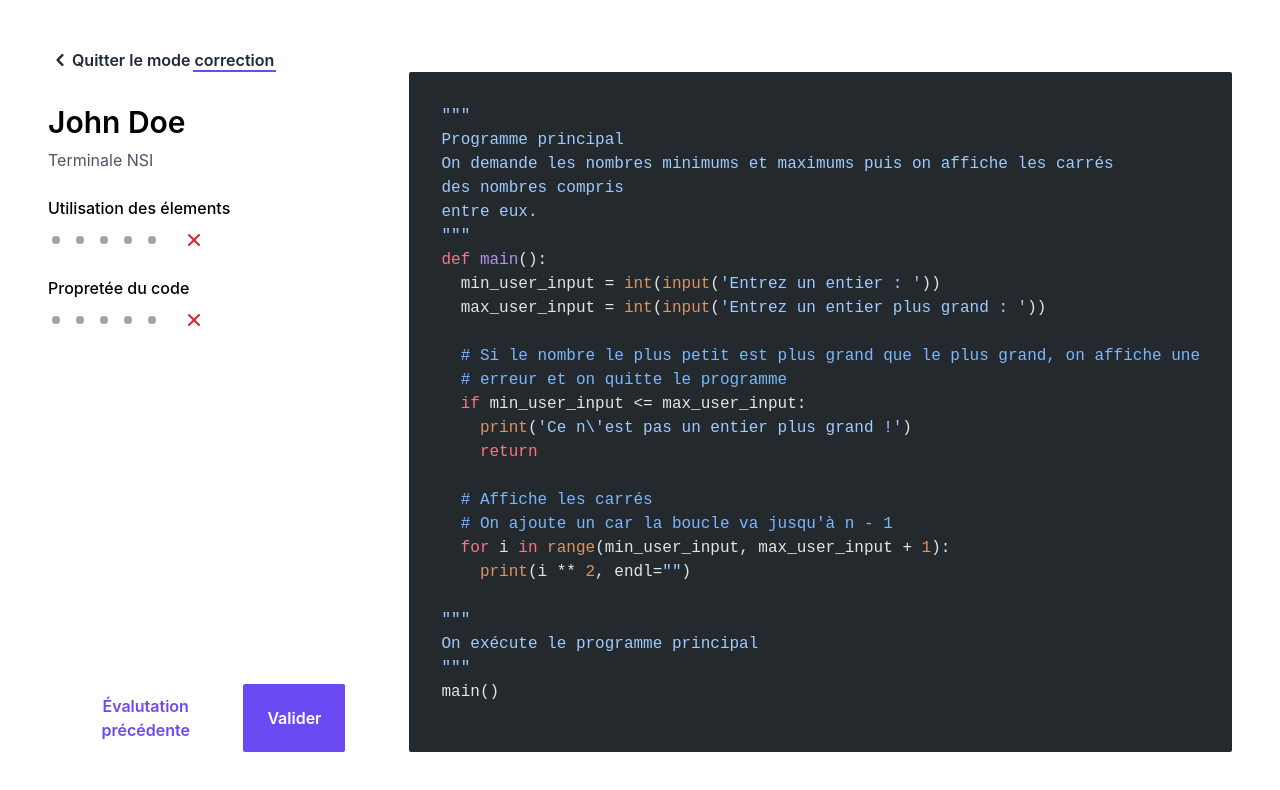
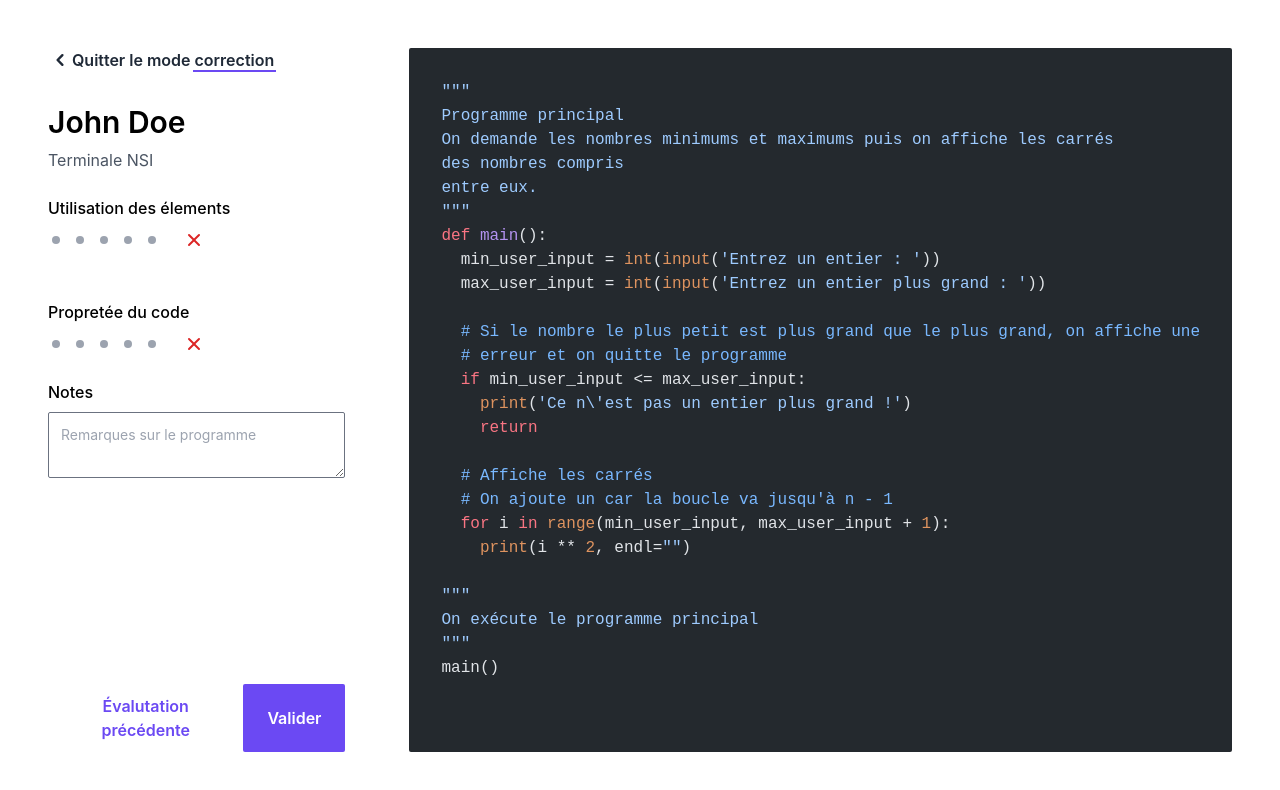
Before and after one commit to ctrl-plus-w/code-validator-client, a Next.js app: page /professor/evaluations/correction in a window 1280 px wide. Shown: the top 790 px of the page. Built offline with nearby package versions, Linux system fonts and the light colour scheme.

Commit message:
Changed the correction layout and added a textarea input

```diff
--- a/src/pages/professor/evaluations/correction.tsx
+++ b/src/pages/professor/evaluations/correction.tsx
@@ -14,12 +14,14 @@ import Container from '@module/Container';
 
 import RateInput from '@element/RateInput';
 import Button from '@element/Button';
+import Input from '@element/Input';
 import Title from '@element/Title';
 import Link from '@element/Link';
 
 const Correction = (): ReactElement => {
   const [elementUsage, setElementUsage] = useState(0);
   const [cleanCode, setCleanCode] = useState(0);
+  const [note, setNote] = useState('');
 
   const str = `"""
 Programme principal
@@ -49,20 +51,20 @@ main()
 `;
 
   return (
-    <ProfessorLayout menu={false} className="flex flex-col items-start">
-      <Link href="/professor/evaluations">
+    <ProfessorLayout menu={false} className="flex gap-16">
+      <Container className="w-2/5 " fullVertical col>
+        <Link href="/professor/evaluations" className="mb-8">
           <ChevronLeftIcon className="w-6 h-6" />
           Quitter le mode&nbsp;<span className="link-keyword">correction</span>
         </Link>
 
-      <Container className="gap-16 overflow-hidden" row full>
-        <Container className="w-2/5 pt-8" fullVertical col>
         <Title>John Doe</Title>
         <Title className="mt-2" level={3}>
           Terminale NSI
         </Title>
 
         <Container className="gap-6 mt-6" col>
+          <Container className="gap-12 flex-wrap" fullHorizontal row>
             <RateInput
               value={elementUsage}
               setValue={setElementUsage}
@@ -80,13 +82,23 @@ main()
             />
           </Container>
 
+          <Input
+            name="note"
+            label="Notes"
+            placeholder="Remarques sur le programme"
+            value={note}
+            setValue={setNote}
+            textarea
+          />
+        </Container>
+
         <Container className="mt-auto justify-between" fullHorizontal row>
           <Button type="GHOST_PRIMARY">Évalutation précédente</Button>
           <Button type="PRIMARY">Valider</Button>
         </Container>
       </Container>
 
-        <Container full>
+      <Container className="w-3/5" full>
         <SyntaxHighlighter
           language="python"
           style={hljsTheme}
@@ -100,7 +112,6 @@ main()
           {str}
         </SyntaxHighlighter>
       </Container>
-      </Container>
     </ProfessorLayout>
   );
 };
```
Lines whose indentation alone changed are shown as unchanged.
